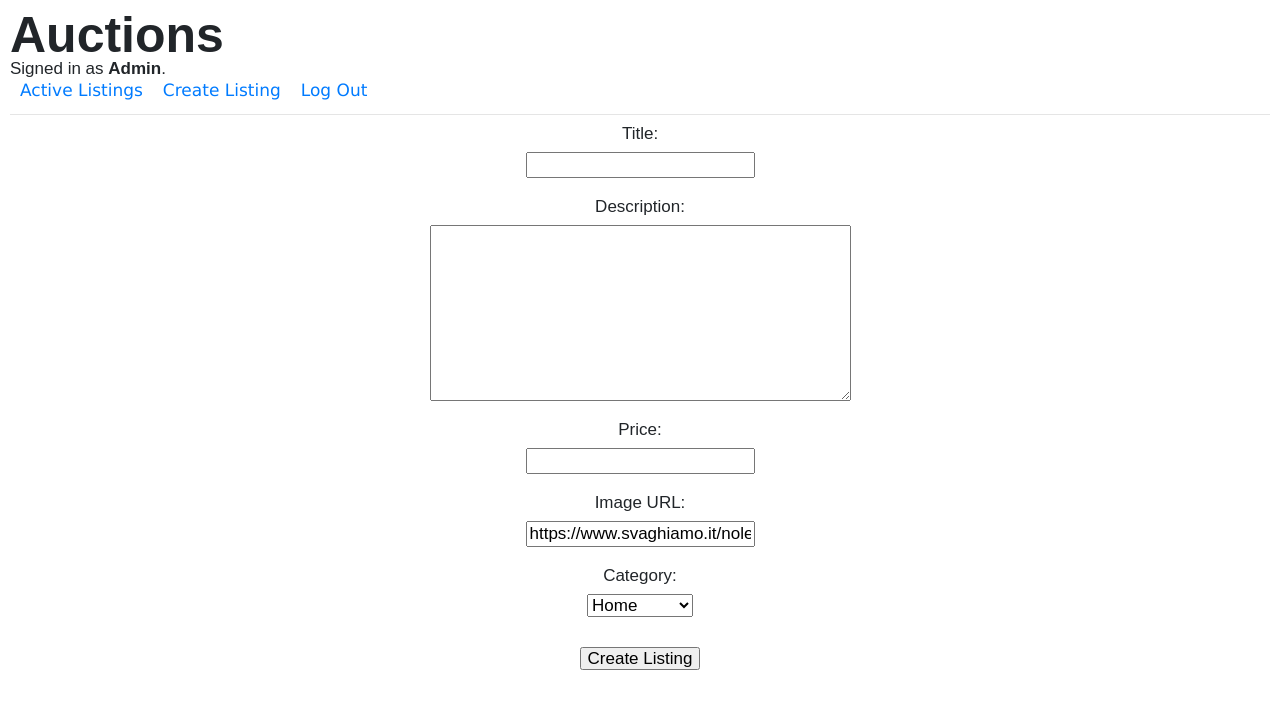
After one commit to Rhokthar/CS50W-Project2-E-Commerce, a Django app: page /create-listing in a window 1280 px wide. The commit adds this page. Shown: the top 709 px of the page. Run offline with Django 3.2, Linux system fonts and the light colour scheme; a user stored in the database is signed in; some libraries are stand-ins or nearby versions.

Commit message:
Listing Ok. TODO - Display

```diff
--- a/auctions/admin.py
+++ b/auctions/admin.py
@@ -5,7 +5,10 @@ from .models import *
 class AdminUser(admin.ModelAdmin):
     list_display = ("id", "username", "email")
 
+class AdminListing(admin.ModelAdmin):
+    list_display = ("id", "title", "price", "user")
+
 admin.site.register(User, AdminUser)
-admin.site.register(Listing)
+admin.site.register(Listing, AdminListing)
 admin.site.register(Bid)
 admin.site.register(Comment)
--- /dev/null
+++ b/auctions/forms.py
@@ -0,0 +1,9 @@
+from django.forms import ModelForm
+from .models import *
+
+# LISTING FORM STARTS
+class ListingForm(ModelForm):
+    class Meta:
+        model = Listing
+        exclude = ["user"]
+# LISTING FORM ENDS
--- /dev/null
+++ b/auctions/static/auctions/eric-meyer-reset.css
@@ -0,0 +1,48 @@
+/* http://meyerweb.com/eric/tools/css/reset/
+   v2.0 | 20110126
+   License: none (public domain)
+*/
+
+html, body, div, span, applet, object, iframe,
+h1, h2, h3, h4, h5, h6, p, blockquote, pre,
+a, abbr, acronym, address, big, cite, code,
+del, dfn, em, img, ins, kbd, q, s, samp,
+small, strike, strong, sub, sup, tt, var,
+b, u, i, center,
+dl, dt, dd, ol, ul, li,
+fieldset, form, label, legend,
+table, caption, tbody, tfoot, thead, tr, th, td,
+article, aside, canvas, details, embed,
+figure, figcaption, footer, header, hgroup,
+menu, nav, output, ruby, section, summary,
+time, mark, audio, video {
+	margin: 0;
+	padding: 0;
+	border: 0;
+	font-size: 100%;
+	font: inherit;
+	vertical-align: baseline;
+}
+/* HTML5 display-role reset for older browsers */
+article, aside, details, figcaption, figure,
+footer, header, hgroup, menu, nav, section {
+	display: block;
+}
+body {
+	line-height: 1;
+}
+ol, ul {
+	list-style: none;
+}
+blockquote, q {
+	quotes: none;
+}
+blockquote:before, blockquote:after,
+q:before, q:after {
+	content: '';
+	content: none;
+}
+table {
+	border-collapse: collapse;
+	border-spacing: 0;
+}
--- /dev/null
+++ b/auctions/static/auctions/main-rules.css
@@ -0,0 +1,423 @@
+/* VARIABLES !! NEVER CHANGE NAMES !! */
+:root {
+    --window-max-width: 1920px;
+}
+
+
+/* BLOCK RELATED RULES STARTS */
+.block-container {
+    display: block;
+}
+.inline-container {
+    display: inline;
+}
+.inline-block-container {
+    display: inline-block;
+}
+/* BLOCK RELATED RULES ENDS */
+
+/* BORDER RELATED RULES STARTS */
+.border-rounded {
+    border-radius: 3.4rem;
+}
+.border {
+    border: 1px solid red;
+}
+/* BORDER RELATED RULES ENDS */
+
+/* BOXING RELATED RULES STARTS */
+.boxed-container {
+    width: 100%;
+    max-width: var(--window-max-width);
+}
+.display-hidden {
+    display: none;
+}
+.box-visible {
+    display: visible;
+}
+/* BOXING RELATED RULES ENDS */
+
+/* COLORS STARTS*/
+.bg-low {
+    background-color: var(--bg-light);
+}
+.bg-medium {
+    background-color: var(--bg-medium);
+}
+.bg-hard {
+    background-color: var(--bg-hard);
+}
+.bg-hardest {
+    background-color: var(--bg-hardest);
+}
+.main-text-color {
+    color: var(--main-text);
+}
+.secondary-text-color {
+    color: var(--secondary-text);
+}
+.box-shadow-color {
+    filter: drop-shadow(0 0 10px var(--shadow-color));
+}
+.text-shadow-color {
+    text-shadow: 0 0 10px var(--shadow-color);
+}
+/* COLORS ENDS */
+
+/* FLEX-BOX RELATED RULES STARTS*/
+.flex-container {
+    display: flex;
+}
+.flex-wrap {
+    flex-wrap: wrap;
+}
+.flex-wrap-reverse {
+    flex-wrap: wrap-reverse;
+}
+.flex-nowrap {
+    flex-wrap: nowrap;
+}
+.row {
+    flex-direction: row;
+}
+.row-reverse {
+    flex-direction: row-reverse;
+}
+.vertical-row {
+    flex-direction: column;
+}
+.vertical-row-reverse {
+    flex-direction: column-reverse;
+}
+.justify-center {
+    justify-content: center;
+}
+.justify-end {
+    justify-content: flex-end;
+}
+.justify-space-between {
+    justify-content: space-between;
+}
+.justify-space-around {
+    justify-content: space-around;
+}
+.align-center {
+    align-items: center;
+}
+.align-end {
+    align-items: flex-end;
+}
+/* FLEX- BOX RELATED RULES ENDS */
+
+/* POSITION RULES STARTS */
+.position-relative {
+    position: relative;
+}
+.position-absolute {
+    position: absolute;
+}
+.position-fixed {
+    position: fixed;
+}
+.position-static {
+    position: static;
+}
+.position-sticky {
+    position: sticky;
+}
+/* POSITION RULES ENDS */
+
+/* SIZE RULES STARTS */
+/* WIDTHS */
+.width-100 {
+    width: 100%;
+}
+.width-80 {
+    width: 80%;
+}
+.width-75 {
+    width: 75%;
+}
+.width-66 {
+    width: 66.666%;
+}
+.width-50 {
+    width: 50%;
+}
+.width-33 {
+    width: 33.333%;
+}
+.width-25 {
+    width: 25%;
+}
+.width-20 {
+    width: 20%;
+}
+.width-16 {
+    width: 16.666%;
+}
+/* END WIDTHS */
+/* HEIGHTS */
+.height-100 {
+    height: 100%;
+}
+.height-80 {
+    height: 80%;
+}
+.height-75 {
+    height: 75%;
+}
+.height-66 {
+    height: 66.666%;
+}
+.height-50 {
+    height: 50%;
+}
+.height-33 {
+    height: 33.333%;
+}
+.height-25 {
+    height: 25%;
+}
+.height-20 {
+    height: 20%;
+}
+.height-16 {
+    height: 16.666%;
+}
+/* SIZE RULES ENDS */
+
+/* SPACING RELATED RULES STARTS*/
+/* PADDING */
+/* XS -> 1rem */
+.padding-top-xs {
+    padding-top: 1rem;
+}
+.padding-bottom-xs {
+    padding-bottom: 1rem;
+}
+.padding-left-xs {
+    padding-left: 1rem;
+}
+.padding-right-xs {
+    padding-right: 1rem;
+}
+.padding-all-xs {
+    padding: 1rem;
+}
+/* S -> 2rem */
+.padding-top-s {
+    padding-top: 2rem;
+}
+.padding-bottom-s {
+    padding-bottom: 2rem;
+}
+.padding-left-s {
+    padding-left: 2rem;
+}
+.padding-right-s {
+    padding-right: 2rem;
+}
+.padding-all-s {
+    padding: 2rem;
+}
+/* M -> 5rem */
+.padding-top-m {
+    padding-top: 5rem;
+}
+.padding-bottom-m {
+    padding-bottom: 5rem;
+}
+.padding-left-m {
+    padding-left: 5rem;
+}
+.padding-right-m {
+    padding-right: 5rem;
+}
+.padding-all-m {
+    padding: 5rem;
+}
+/* L -> 7rem */
+.padding-top-l {
+    padding-top: 7rem;
+}
+.padding-bottom-l {
+    padding-bottom: 7rem;
+}
+.padding-left-l {
+    padding-left: 7rem;
+}
+.padding-right-l {
+    padding-right: 7rem;
+}
+.padding-all-l {
+    padding: 7rem;
+}
+/* XL -> 10rem */
+.padding-top-xl {
+    padding-top: 10rem;
+}
+.padding-bottom-xl {
+    padding-bottom: 10rem;
+}
+.padding-left-xl {
+    padding-left: 10rem;
+}
+.padding-right-xl {
+    padding-right: 10rem;
+}
+.padding-all-xl {
+    padding: 10rem;
+}
+/* MARGIN */
+/* XS -> 1rem */
+.margin-top-xs {
+    margin-top: 1rem;
+}
+.margin-bottom-xs {
+    margin-bottom: 1rem;
+}
+.margin-left-xs {
+    margin-left: 1rem;
+}
+.margin-right-xs {
+    margin-right: 1rem;
+}
+.margin-all-xs {
+    margin: 1rem;
+}
+/* S -> 2rem */
+.margin-top-s {
+    margin-top: 2rem;
+}
+.margin-bottom-s {
+    margin-bottom: 2rem;
+}
+.margin-left-s {
+    margin-left: 2rem;
+}
+.margin-right-s {
+    margin-right: 2rem;
+}
+.margin-all-s {
+    margin: 2rem;
+}
+/* M -> 5rem */
+.margin-top-m {
+    margin-top: 5rem;
+}
+.margin-bottom-m {
+    margin-bottom: 5rem;
+}
+.margin-left-m {
+    margin-left: 5rem;
+}
+.margin-right-m {
+    margin-right: 5rem;
+}
+.margin-all-m {
+    margin: 5rem;
+}
+/* L -> 7rem */
+.margin-top-l {
+    margin-top: 7rem;
+}
+.margin-bottom-l {
+    margin-bottom: 7rem;
+}
+.margin-left-l {
+    margin-left: 7rem;
+}
+.margin-right-l {
+    margin-right: 7rem;
+}
+.margin-all-l {
+    margin: 7rem;
+}
+/* XL -> 10rem */
+.margin-top-xl {
+    margin-top: 10rem;
+}
+.margin-bottom-xl {
+    margin-bottom: 10rem;
+}
+.margin-left-xl {
+    margin-left: 10rem;
+}
+.margin-right-xl {
+    margin-right: 10rem;
+}
+.margin-all-xl {
+    margin: 10rem;
+}
+/* AUTO */
+.margin-left-auto {
+    margin-left: auto;
+}
+.margin-right-auto {
+    margin-right: auto;
+}
+.margin-top-auto {
+    margin-top: auto;
+}
+.margin-bottom-auto {
+    margin-bottom: auto;
+}
+.margin-all-auto {
+    margin: auto;
+}
+/* SPACE RELATED RULES ENDS */
+
+/* TEXT RELATED RULES */
+.text-center {
+    text-align: center;
+}
+.text-right {
+    text-align: right;
+}
+.text-upper {
+    text-transform: uppercase;
+}
+.text-lower{
+    text-transform: lowercase;
+}
+.text-decoration-none {
+    text-decoration: none;
+}
+/* TEXT RELATED RULES ENDS */
+/* VISIBILITY RULES STARTS */
+.display-none {
+    display: none;
+}
+.visibility-hidden {
+    visibility: hidden;
+}
+.overflow-hidden {
+    overflow: hidden;
+}
+.overflow-visible {
+    overflow: visible;
+}
+/* VISIBILITY RULES ENDS */
+
+/* PUT AT THE END */
+/* PROJECT START STUFF STARTS*/
+html {
+    font-size: 10px;
+}
+
+* {
+    box-sizing: border-box;
+}
+img {
+    max-width: 100%;
+}
+a,
+a:link,
+a:visited,
+a:hover,
+a:active {
+    text-decoration: none;
+}
+/* PROJECT START STUFF ENDS */
--- a/auctions/static/auctions/styles.css
+++ b/auctions/static/auctions/styles.css
@@ -1,3 +1,32 @@
+/* GENERAL RULES STARTS */
 body {
-    padding: 10px;
+    padding: 1rem;
+    font-size: 1.7rem;
+    font-family: Arial, Helvetica, sans-serif;
 }
+a,
+p {
+    font-family: Verdana, Geneva, Tahoma, sans-serif;
+}
+h1 {
+    font-size: 5rem;
+    font-weight: 750;
+}
+h2 {
+    font-size: 3rem;
+}
+strong {
+    font-weight: bold;
+}
+/* GENERAL RULES ENDS */
+
+/* CREATE LISTING RULES STARTS */
+input,
+textarea,
+select {
+    margin-bottom: 2rem;
+}
+label {
+    padding-bottom: 1rem;
+}
+/* CREATE LISTING RULES ENDS */
--- a/auctions/templates/auctions/layout.html
+++ b/auctions/templates/auctions/layout.html
@@ -5,7 +5,11 @@
     <head>
         <title>{% block title %}Auctions{% endblock %}</title>
         <link rel="stylesheet" href="https://stackpath.bootstrapcdn.com/bootstrap/4.4.1/css/bootstrap.min.css" integrity="sha384-Vkoo8x4CGsO3+Hhxv8T/Q5PaXtkKtu6ug5TOeNV6gBiFeWPGFN9MuhOf23Q9Ifjh" crossorigin="anonymous">
-        <link href="{% static 'auctions/styles.css' %}" rel="stylesheet">
+
+        <!-- CSS -->
+        <link href="{% static 'auctions/eric-meyer-reset.css' %}" rel="stylesheet" />
+        <link href="{% static 'auctions/main-rules.css' %}" rel="stylesheet" />
+        <link href="{% static 'auctions/styles.css' %}" rel="stylesheet" />
     </head>
     <body>
         <h1>Auctions</h1>
@@ -21,6 +25,9 @@
                 <a class="nav-link" href="{% url 'index' %}">Active Listings</a>
             </li>
             {% if user.is_authenticated %}
+                <li class="nav-item">
+                    <a class="nav-link" href="{% url 'create-listing' %}">Create Listing</a>
+                </li>
                 <li class="nav-item">
                     <a class="nav-link" href="{% url 'logout' %}">Log Out</a>
                 </li>
--- /dev/null
+++ b/auctions/templates/auctions/new-listing.html
@@ -0,0 +1,22 @@
+{% extends "./layout.html" %}
+
+{% block title %}
+New Listing
+{% endblock %}
+
+{% block body %}
+{% if error %}
+    <div>
+        <p>{{ error }}</p>
+    </div>
+{% endif %}
+<div class="flex-container justify-center width-100">
+    <form action="{% url 'create-listing' %}" method="post">
+        {% csrf_token %}
+        <div class="flex-container vertical-row align-center">
+            {{ form }}
+            <input class="margin-top-xs" type="submit" value="Create Listing" />
+        </div>
+    </form>
+</div>
+{% endblock %}
--- a/auctions/urls.py
+++ b/auctions/urls.py
@@ -6,5 +6,6 @@ urlpatterns = [
     path("", views.index, name="index"),
     path("login", views.login_view, name="login"),
     path("logout", views.logout_view, name="logout"),
-    path("register", views.register, name="register")
+    path("register", views.register, name="register"),
+    path("create-listing", views.CreateListing, name="create-listing")
 ]
--- a/auctions/views.py
+++ b/auctions/views.py
@@ -1,16 +1,64 @@
+from unicodedata import category
 from django.contrib.auth import authenticate, login, logout
 from django.db import IntegrityError
 from django.http import HttpResponse, HttpResponseRedirect
 from django.shortcuts import render
 from django.urls import reverse
+from django.forms import ModelForm
 
-from .models import User
+from .models import Listing, User
+from .forms import *
 
 
-def index(request):
-    return render(request, "auctions/index.html")
+# CREATE LISTING FUNCTION STARTS
+def CreateListing(request):
+    # POST METHOD
+    if request.method == "POST":
+        listingForm = ListingForm(request.POST)
+        # Check if Data is Valid
+        if listingForm.is_valid():
+            # Try creating listing
+            try:
+                listing = Listing()
+                listing.title = listingForm.cleaned_data["title"]
+                listing.description = listingForm.cleaned_data["description"]
+                listing.price = listingForm.cleaned_data["price"]
+                listing.user = request.user
+                listing.imageURL = listingForm.cleaned_data["imageURL"]
+                listing.category = listingForm.cleaned_data["category"]
+
+                # Save Record in DB
+                listing.save()
+            # Error
+            except:
+                return render(request, "auctions/new-listing.html", {
+                    "error": "Something went wrong."
+                })
+
+            return render(request, "auctions/index.html", {
+                "successMessage": "Listing created successfully!"
+            })
+
+    # GET METHOD
+    # User Not Authenticated
+    if not request.user.is_authenticated:
+        return HttpResponseRedirect(reverse("login"))
+
+    return render(request, "auctions/new-listing.html", {
+        "form": ListingForm()
+    })
+# CREATE LISTING FUNCTION ENDS
 
 
+# INDEX FUNCTION STARTS
+def index(request):
+    # Creare una lista con tutti i listing
+    # In ogni listing mandato, devo far vedere il titolo, una breve descrizione, prezzo e foto
+    return render(request, "auctions/index.html")
+# INDEX FUNCTION ENDS
+
+
+# LOGIN VIEW FUNCTION STARTS
 def login_view(request):
     if request.method == "POST":
 
@@ -29,13 +77,17 @@ def login_view(request):
             })
     else:
         return render(request, "auctions/login.html")
+# LOGIN VIEW FUNCTION ENDS
 
 
+# LOGOUT VIEW FUNCTION STARTS
 def logout_view(request):
     logout(request)
     return HttpResponseRedirect(reverse("index"))
+# LOGOUT VIEW FUNCTION ENDS
 
 
+# REGISTER FUNCTION STARTS
 def register(request):
     if request.method == "POST":
         username = request.POST["username"]
@@ -61,3 +113,4 @@ def register(request):
         return HttpResponseRedirect(reverse("index"))
     else:
         return render(request, "auctions/register.html")
+# REGISTER FUNCTION ENDS
```
Also changed, not shown: auctions/models.py (+33 -22 lines), auctions/templates/auctions/index.html (+9 -1 lines), auctions/migrations/0001_initial.py (added), auctions/migrations/__init__.py (added), db.sqlite3.
